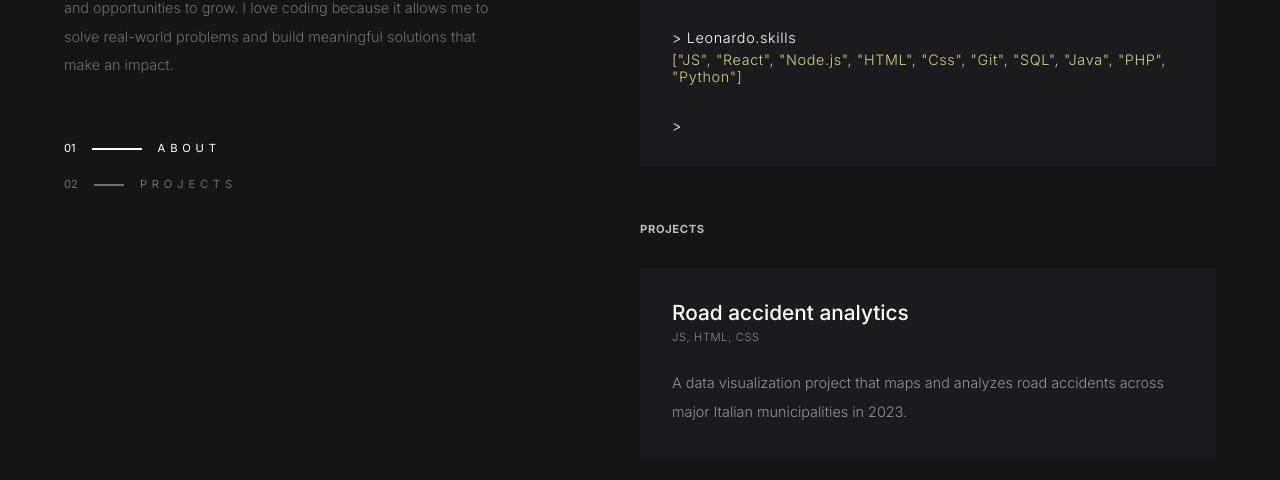
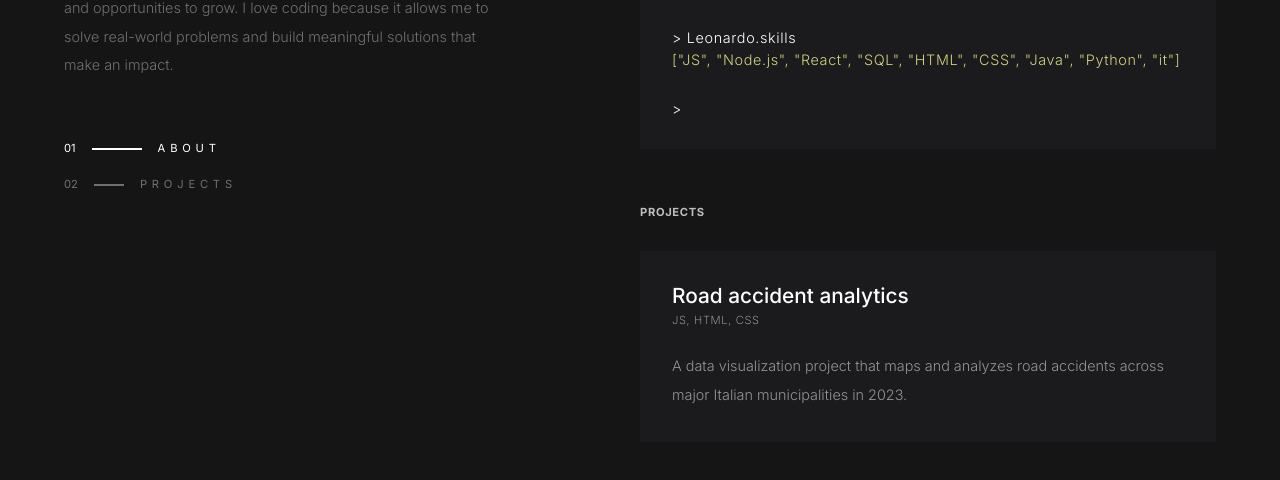
Before and after one commit to xDrokra/portfolio_site, a plain HTML site: page index.html in a window 1280 px wide. Shown: the part 279-759 px from the top of the page. Drawn offline with Linux system fonts and the light colour scheme.

Commit message:
Update index.html
modifica skills

```diff
--- a/index.html
+++ b/index.html
@@ -92,7 +92,7 @@
 
           <div class="input-statment">> Leonardo.skills</div>
           <div class="return-statment">
-            ["JS", "React", "Node.js", "HTML", "Css", "Git", "SQL", "Java", "PHP", "Python"]
+            ["JS", "Node.js", "React", "SQL", "HTML", "CSS", "Java", "Python", "it"]
           </div>
 
           <div class="input-statment">
```
